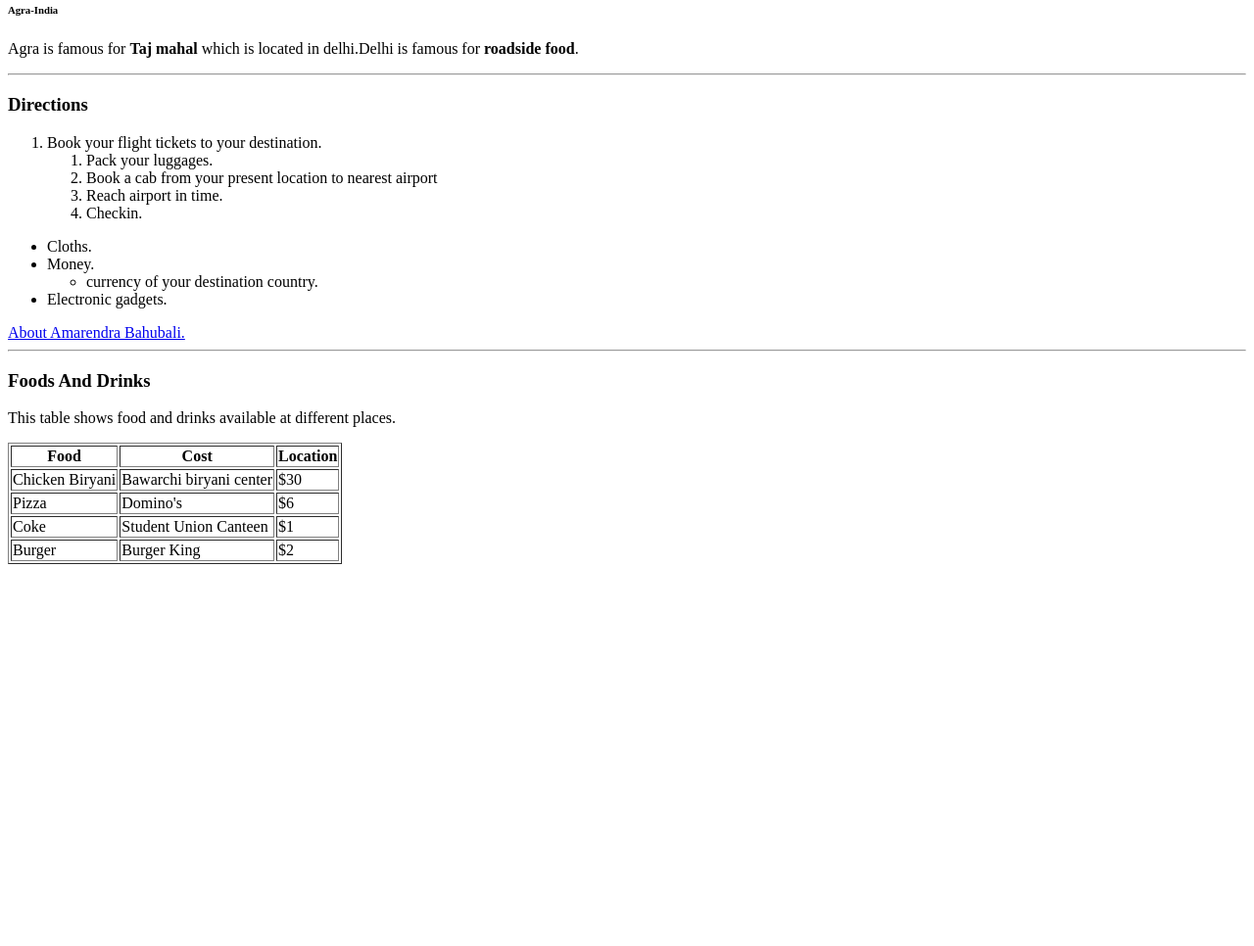
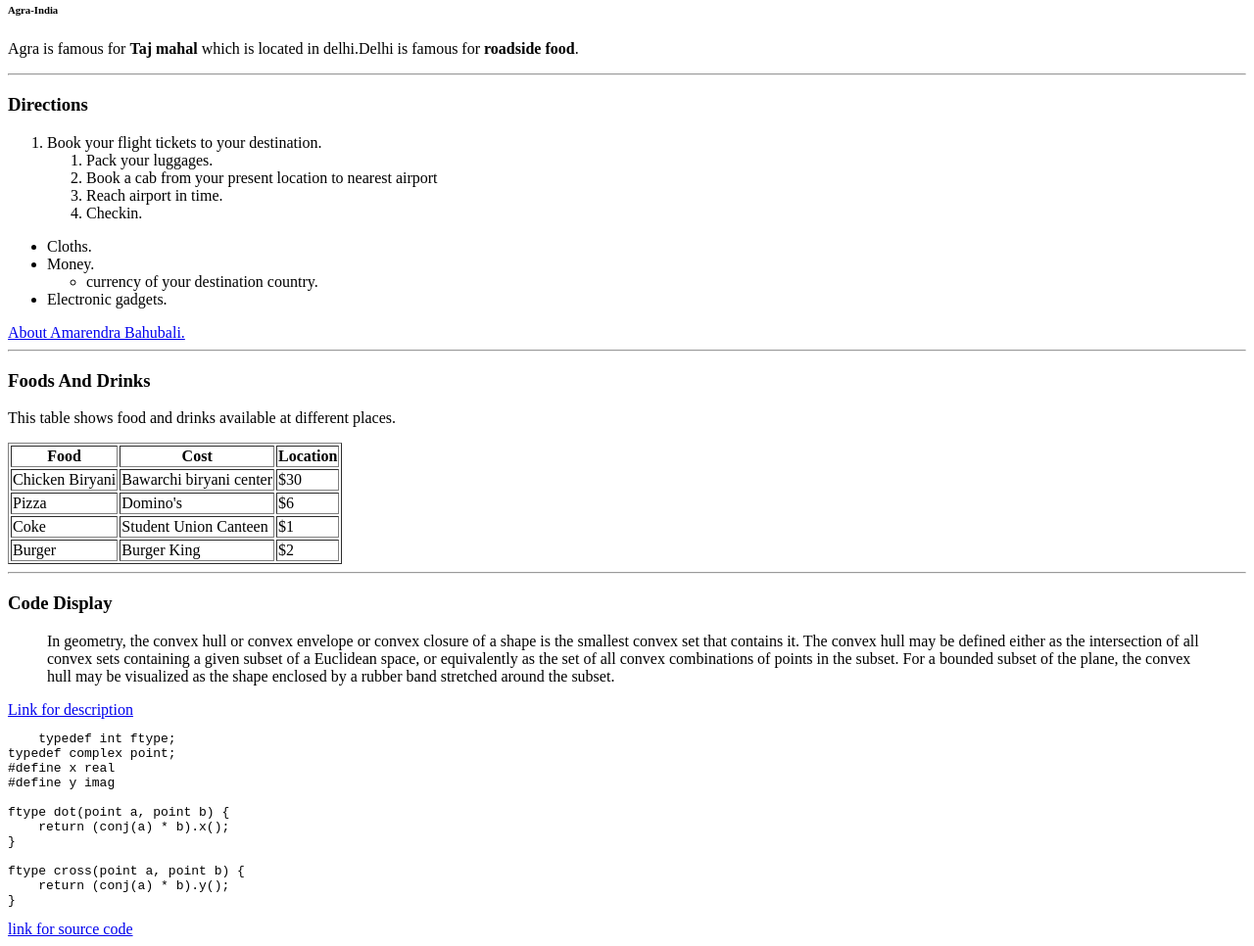
Before and after one commit to 44-563-WebApps-F21/webapps-f21-assignment-3-rajashekharkota, a plain HTML site: page index.html in a window 1280 px wide. Shown: the part 79-1045 px from the top of the page at 98% size. Before the commit the page ends 800 px from the top, so only its background shows below. Drawn offline with Linux system fonts and the light colour scheme.

Commit message:
Update index.html

```diff
--- a/index.html
+++ b/index.html
@@ -64,6 +64,36 @@
     <td>$2</td>
   </tr>
 </table>
+<hr>
+<h3>Code Display</h3>
+<blockquote cite="https://en.wikipedia.org/wiki/Convex_hull">
+    In geometry, the convex hull or convex envelope or
+    convex closure of a shape is the smallest convex set
+     that contains it. The convex hull may be defined either
+      as the intersection of all convex sets containing a
+      given subset of a Euclidean space, or equivalently as
+       the set of all convex combinations of points in the
+       subset. For a bounded subset of the plane, the convex
+        hull may be visualized as the shape enclosed by a
+        rubber band stretched around the subset.
+</blockquote>
+<a href="https://en.wikipedia.org/wiki/Convex_hull">Link for description</a>
+<br>
 
+<pre>
+    typedef int ftype;
+typedef complex<ftype> point;
+#define x real
+#define y imag
+
+ftype dot(point a, point b) {
+    return (conj(a) * b).x();
+}
+
+ftype cross(point a, point b) {
+    return (conj(a) * b).y();
+}
+</pre>
+<a href="https://cp-algorithms.com/geometry/convex_hull_trick.html">link for source code</a>
     </body>
 </html>
```
